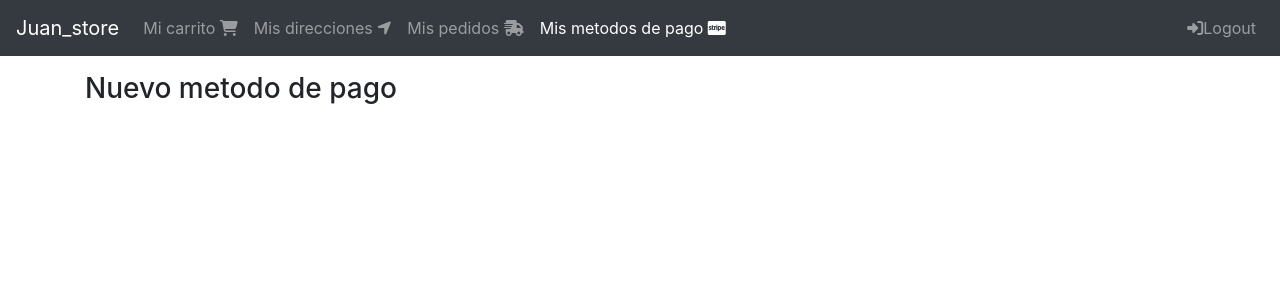
After one commit to jcsq20/juan_tienda, a Django app: page /pagos/nuevo in a window 1280 px wide. The commit adds this page. Shown: the top 300 px of the page. Run offline with Django 3.2, Linux system fonts and the light colour scheme; the visitor is signed in with stand-in values (Sample User, id 1); some libraries are stand-ins or nearby versions.

Commit message:
vista metodos de pago

```diff
--- /dev/null
+++ b/juan_store/billing_profiles/templates/billing_profiles/create.html
@@ -0,0 +1,8 @@
+{% extends "base.html"%}
+{% block content%}
+    <div class="col">
+        <div class="h3">
+            Nuevo metodo de pago
+        </div>
+    </div>
+{% endblock%}
--- /dev/null
+++ b/juan_store/billing_profiles/urls.py
@@ -0,0 +1,9 @@
+from django.urls import path
+
+from . import views
+
+app_name = "billing_profiles"
+
+urlpatterns = [
+    path("nuevo", views.create, name="create")
+]
--- a/juan_store/billing_profiles/views.py
+++ b/juan_store/billing_profiles/views.py
@@ -1,3 +1,8 @@
 from django.shortcuts import render
+from django.contrib.auth.decorators import login_required
+# Create your views here.
+@login_required(login_url="login")
+def create(request):
+    return render(request, "billing_profiles/create.html",{
 
-# Create your views here.
+    })
--- a/juan_store/juan_store/urls.py
+++ b/juan_store/juan_store/urls.py
@@ -18,6 +18,7 @@ urlpatterns = [#registrar las vistas
     path("orden/", include("orders.urls")),
     path("direcciones/", include("shipping_addresess.urls")),
     path("codigos/", include("promo_codes.urls")),
+    path("pagos/", include("billing_profiles.urls")),
 ]
 
 if settings.DEBUG:
--- a/juan_store/templates/navbar.html
+++ b/juan_store/templates/navbar.html
@@ -3,6 +3,7 @@
 {%url 'carts:cart' as cart%}
 {%url 'shipping_addresses:shipping_addresses' as shipping_addresses%}
 {%url 'orders:completeds' as completeds%}
+{% url "billing_profiles:create" as billing_profiles%}
 <nav class="navbar navbar-expand-md bg-dark navbar-dark">
     <a href="{% url 'index' %}" class="navbar-brand">Juan_store</a>
     <button type="button" name="button" class="navbar-toggler navbar-toggler-right" data-toggle="collapse" data-target="#navb">
@@ -27,6 +28,12 @@
                         Mis pedidos <span class="fas fa-shipping-fast"></span>
                     </a>
                 </li>
+
+                <li class="nav-item {% if request.path == billing_profiles %}active{% endif %}">
+                    <a class="nav-link" href="{{billing_profiles}}">
+                        Mis metodos de pago <span class="fab fa-cc-stripe"></span>
+                    </a>
+                </li>
             {%endif%}
         </ul>
         <ul class="nav navbar-nav ml-auto">
```
